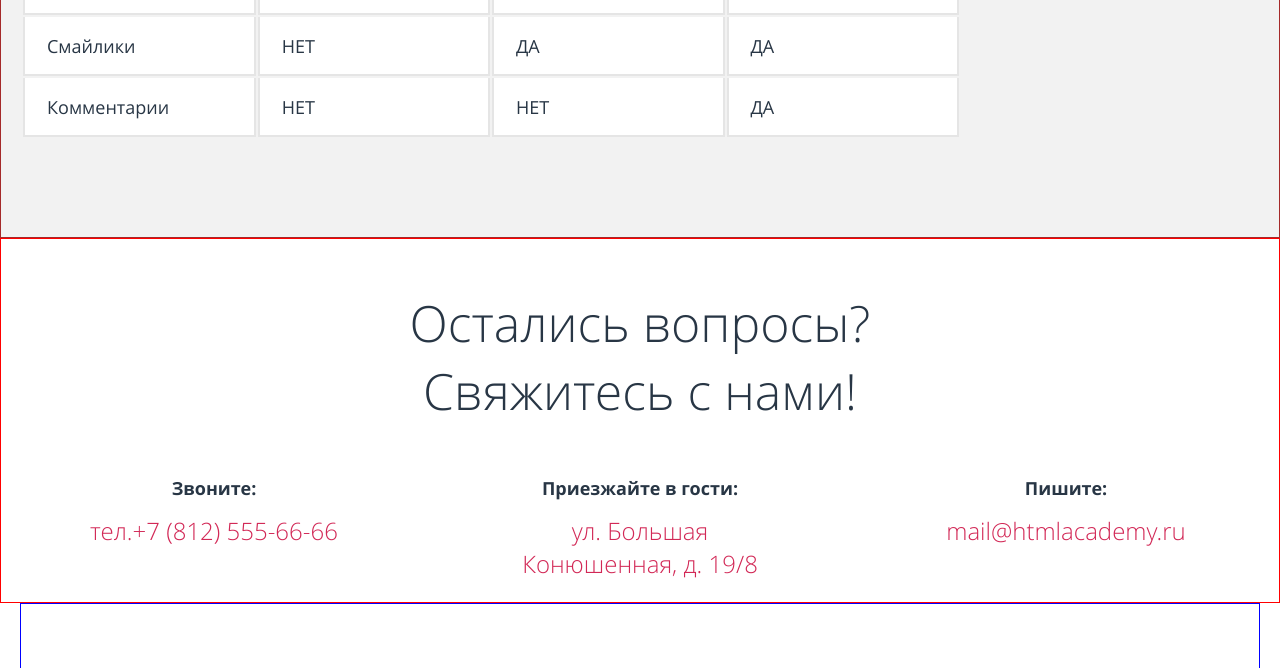
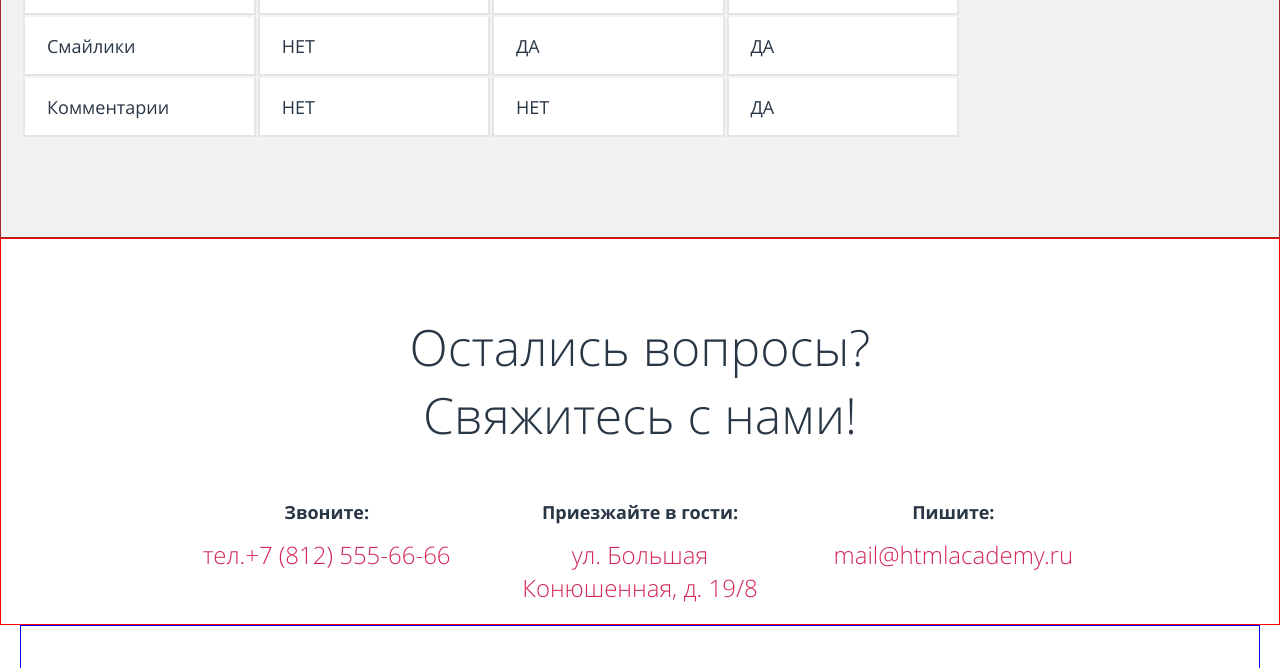
Before and after one commit to antonova-elena/772485-pink-21, a website: page source/index.html in a window 1280 px wide. Shown: the part 3049-3717 px from the top of the page. Drawn offline with nearby package versions, Linux system fonts and the light colour scheme; files that its build step writes are made by us from their sources.

Commit message:
Корректирует padding, добвляет margin

```diff
--- a/source/sass/blocks/contacts.scss
+++ b/source/sass/blocks/contacts.scss
@@ -2,7 +2,6 @@
   background-color: $white;
   border: 1px solid red;
   padding-top: 50px;
-  padding-bottom: 22px;
 }
 
 .contacts__intro {
@@ -52,6 +51,7 @@
 
   &--address {
     font-style: normal;
+    margin-bottom: 41px;
   }
 }
 
@@ -67,6 +67,7 @@
   .contacts__list {
     display: grid;
     grid-template-columns: 1fr 1fr;
+    padding-bottom: 30px;
   }
 
   .contacts__item {
@@ -85,12 +86,19 @@
 }
 
 @media (min-width: $desktop-width) {
+  .contacts {
+    padding-top: 74px;
+  }
+
   .contacts__intro {
     @include font-set(300, 50px, 68px);
   }
 
   .contacts__list {
     grid-template-columns: 1fr 1fr 1fr;
+    margin: 0 auto;
+    padding-bottom: 20px;
+    width: 940px;
   }
 
   .contacts__item {
```
